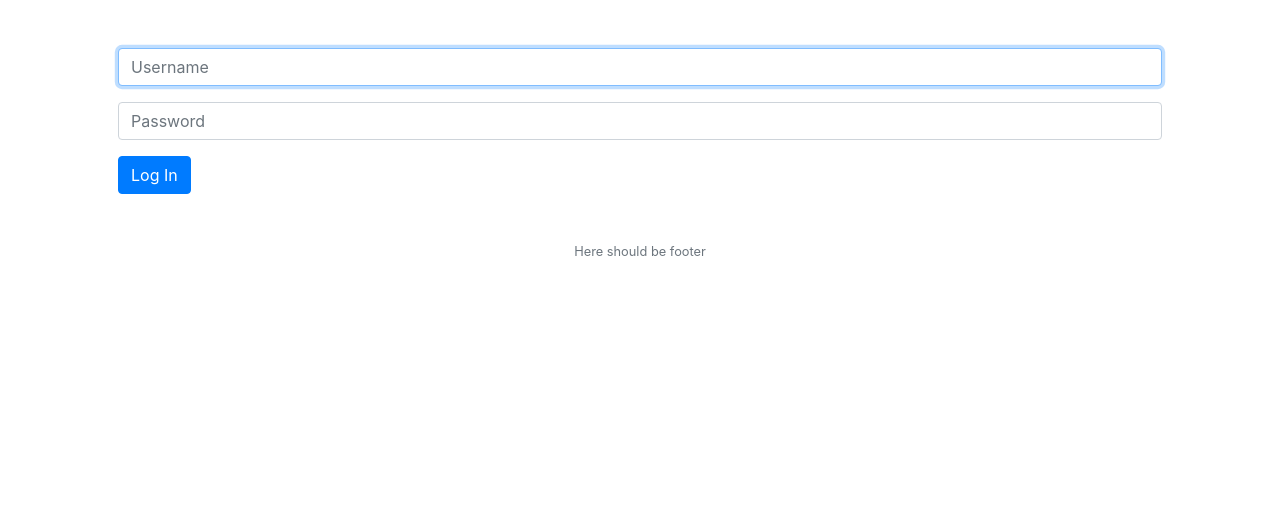
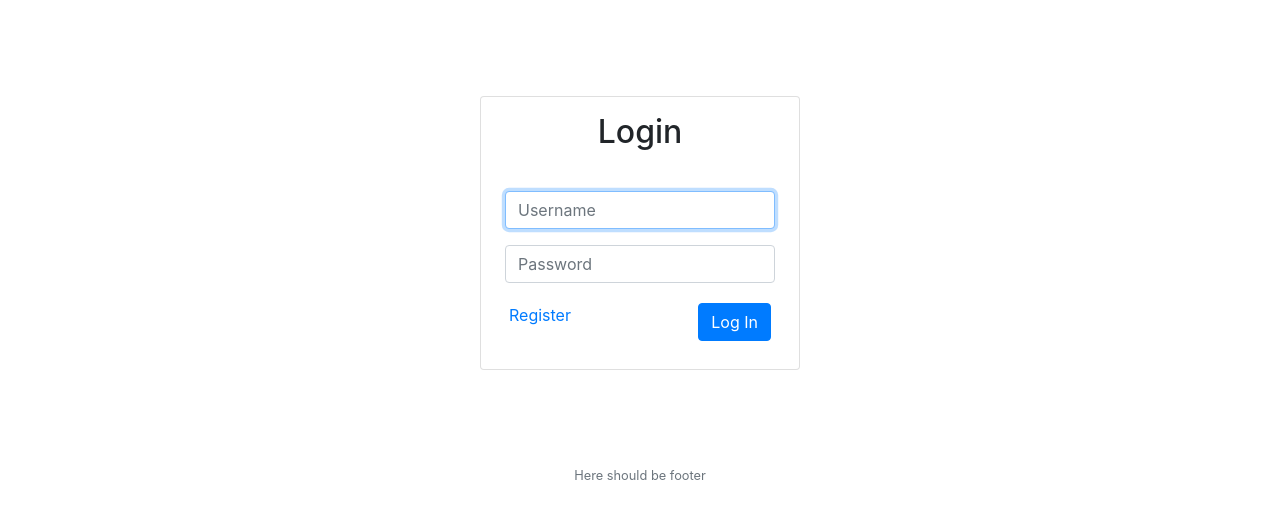
Before and after one commit to ByK95/Crowley, a Flask app: page /login in a window 1280 px wide. Shown: the part 56-575 px from the top of the page. Run offline with Flask 2, Linux system fonts and the light colour scheme; some libraries are stand-ins or nearby versions.

Commit message:
make login page better

```diff
--- a/templates/login.html
+++ b/templates/login.html
@@ -5,6 +5,11 @@
 {% endblock %}
 
 {% block main %}
+<div class="login card m-5" style="width: 20rem;">
+    <div class="login-text">
+        <h2>Login</h2>
+    </div>
+    <div class="card-body p-4">
         <form action="/login" method="post">
             <div class="form-group">
                 <input autocomplete="off" autofocus class="form-control" name="username" placeholder="Username" type="text">
@@ -12,6 +17,31 @@
             <div class="form-group">
                 <input class="form-control" name="password" placeholder="Password" type="password">
             </div>
+            <div class="p-1" style="float: left;">
+                <a href="#">Register</a>
+            </div>
+            <div class="login-buttons p-1">
                 <button class="btn btn-primary" type="submit">Log In</button>
+            </div>
+
         </form>
+    </div>
+</div>
+
+<style>
+.container{
+    display: flex;
+    justify-content: center;
+    align-items: center;
+    height: 100%;
+}
+.login-buttons{
+    position: relative;
+    float: right;
+}
+.login-text{
+    text-align: center;
+    margin: 16px 8px 8px 8px;
+}
+</style>
 {% endblock %}
```
Lines whose indentation alone changed are shown as unchanged.
